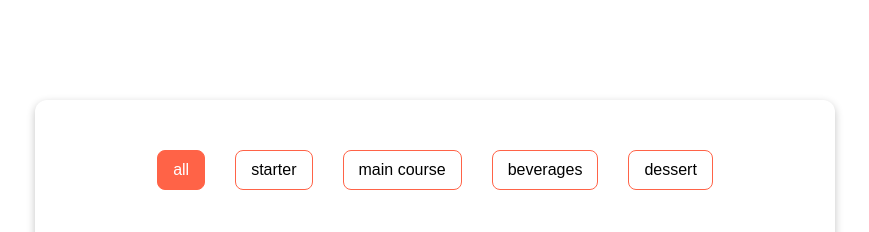
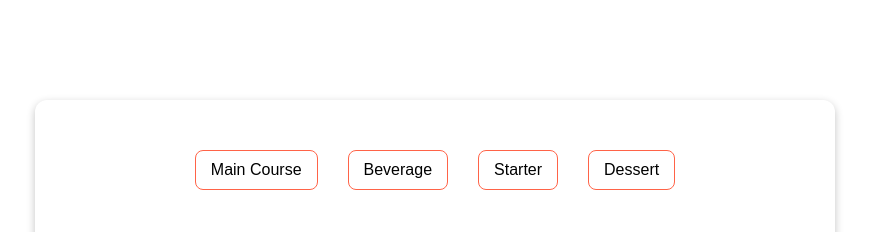
Before and after one commit to kiran-kharsel/resturant-menu-card, a plain HTML site: page index.html in a window 1280 px wide. Shown: the top 232 px of the page, without its empty margins (205-1074 px from the left). Drawn offline with Linux system fonts and the light colour scheme.

Commit message:
feat: filter out duplicate items by type

```diff
--- a/index.html
+++ b/index.html
@@ -10,11 +10,11 @@
 <body>
     <div class="container">
         <div class="menu-btns">
-            <button class="menu-type active">all</button>
+            <!-- <button class="menu-type active">all</button>
             <button class="menu-type">starter</button>
             <button class="menu-type">main course</button>
             <button class="menu-type">beverages</button>
-            <button class="menu-type">dessert</button>
+            <button class="menu-type">dessert</button> -->
         </div>
 
         <div class="item-title">
--- a/main.js
+++ b/main.js
@@ -0,0 +1,177 @@
+// menu list data
+const restaurantMenu = [
+  {
+    title: "Margherita Pizza",
+    type: "Main Course",
+    price: 8.99,
+    ingredients: ["Tomato Sauce", "Mozzarella", "Basil", "Olive Oil"],
+  },
+  {
+    title: "Mango Smoothie",
+    type: "Beverage",
+    price: 4.0,
+    ingredients: ["Mango", "Yogurt", "Honey", "Ice"],
+  },
+  {
+    title: "Vegetable Spring Rolls",
+    type: "Starter",
+    price: 5.0,
+    ingredients: ["Cabbage", "Carrot", "Onion", "Soy Sauce", "Rice Paper"],
+  },
+  {
+    title: "Grilled Salmon",
+    type: "Main Course",
+    price: 14.75,
+    ingredients: ["Salmon Fillet", "Lemon", "Garlic Butter", "Herbs"],
+  },
+  {
+    title: "Ice Cream Sundae",
+    type: "Dessert",
+    price: 4.5,
+    ingredients: [
+      "Vanilla Ice Cream",
+      "Chocolate Syrup",
+      "Whipped Cream",
+      "Cherries",
+      "Nuts",
+    ],
+  },
+  {
+    title: "Spaghetti Carbonara",
+    type: "Main Course",
+    price: 10.5,
+    ingredients: ["Spaghetti", "Eggs", "Pancetta", "Parmesan", "Black Pepper"],
+  },
+  {
+    title: "Bruschetta",
+    type: "Starter",
+    price: 5.75,
+    ingredients: ["Toasted Bread", "Tomatoes", "Garlic", "Basil", "Olive Oil"],
+  },
+  {
+    title: "Beef Tacos",
+    type: "Main Course",
+    price: 9.25,
+    ingredients: [
+      "Tortillas",
+      "Ground Beef",
+      "Cheddar Cheese",
+      "Lettuce",
+      "Tomato",
+      "Salsa",
+    ],
+  },
+
+  {
+    title: "Iced Coffee",
+    type: "Beverage",
+    price: 3.5,
+    ingredients: ["Coffee", "Milk", "Sugar", "Ice"],
+  },
+  {
+    title: "Tomato Soup",
+    type: "Starter",
+    price: 4.25,
+    ingredients: ["Tomatoes", "Garlic", "Onion", "Olive Oil", "Basil"],
+  },
+  {
+    title: "Green Tea",
+    type: "Beverage",
+    price: 2.75,
+    ingredients: ["Green Tea Leaves", "Hot Water", "Lemon"],
+  },
+  {
+    title: "Chicken Biryani",
+    type: "Main Course",
+    price: 12.0,
+    ingredients: [
+      "Basmati Rice",
+      "Chicken",
+      "Yogurt",
+      "Spices",
+      "Mint",
+      "Onions",
+    ],
+  },
+  {
+    title: "Orange Juice",
+    type: "Beverage",
+    price: 3.0,
+    ingredients: ["Fresh Oranges"],
+  },
+  {
+    title: "Caesar Salad",
+    type: "Starter",
+    price: 6.5,
+    ingredients: ["Romaine Lettuce", "Parmesan", "Croutons", "Caesar Dressing"],
+  },
+
+  {
+    title: "Chocolate Lava Cake",
+    type: "Dessert",
+    price: 5.25,
+    ingredients: ["Dark Chocolate", "Butter", "Eggs", "Sugar", "Flour"],
+  },
+  {
+    title: "Cheesecake",
+    type: "Dessert",
+    price: 6.0,
+    ingredients: [
+      "Cream Cheese",
+      "Sugar",
+      "Eggs",
+      "Graham Cracker Crust",
+      "Vanilla",
+    ],
+  },
+  {
+    title: "Stuffed Mushrooms",
+    type: "Starter",
+    price: 6.0,
+    ingredients: [
+      "Mushrooms",
+      "Cream Cheese",
+      "Garlic",
+      "Parsley",
+      "Breadcrumbs",
+    ],
+  },
+  {
+    title: "Tiramisu",
+    type: "Dessert",
+    price: 6.75,
+    ingredients: [
+      "Ladyfingers",
+      "Mascarpone",
+      "Coffee",
+      "Cocoa Powder",
+      "Sugar",
+    ],
+  },
+];
+
+//
+const typeFilterdArr = restaurantMenu.filter((item, index, self) => {
+    return index === self.findIndex((t) => t.type === item.type)
+});
+
+
+
+// elements
+const menuBtnList = document.querySelector('.menu-btns')
+
+// create menu types buttons
+typeFilterdArr.forEach((item) => {
+    let btn = document.createElement('button');
+    btn.classList.add('menu-type');
+    btn.value = item.type;
+    btn.innerText = item.type;
+    menuBtnList.appendChild(btn);
+    btn,addEventListener('click', function(){})
+})
+
+// show all menus on page load
+
+function showMenu(){
+
+}
```
